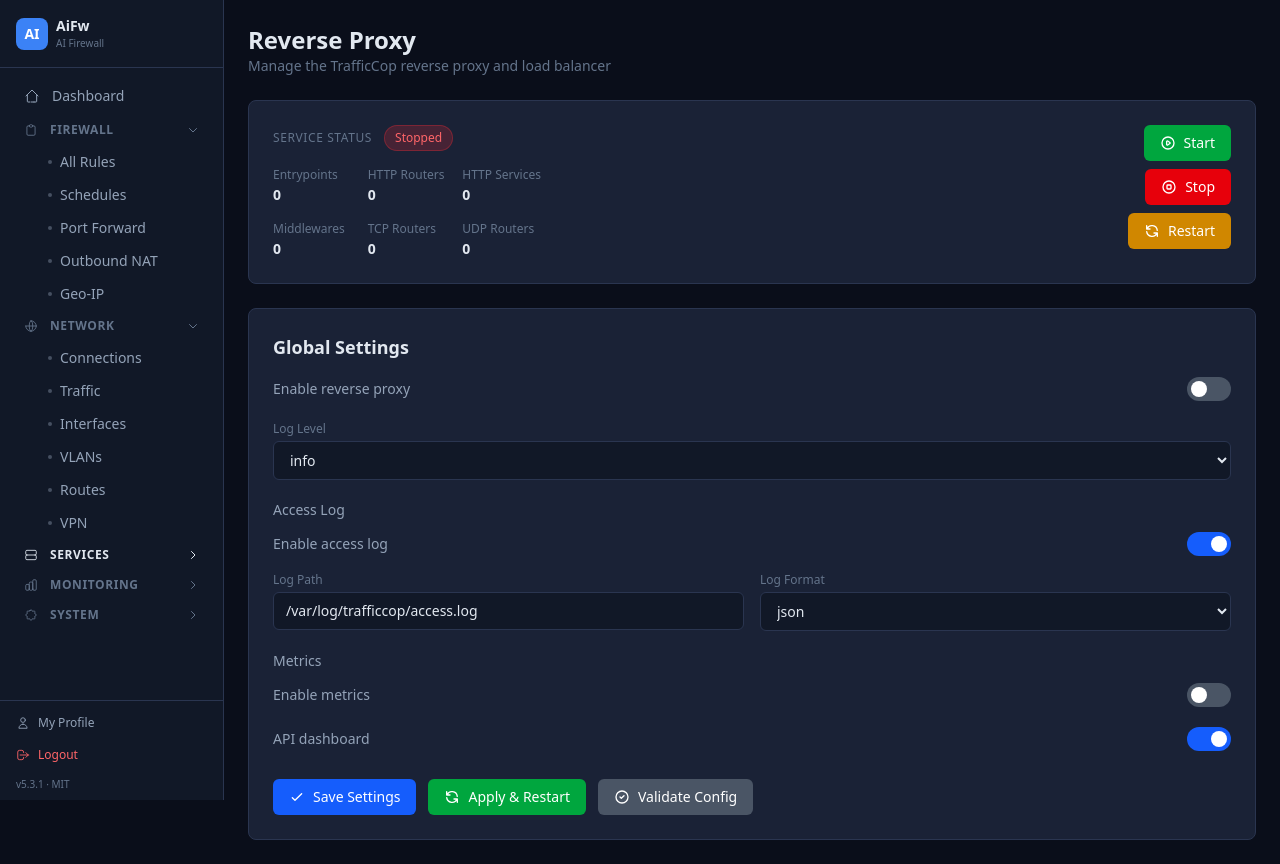
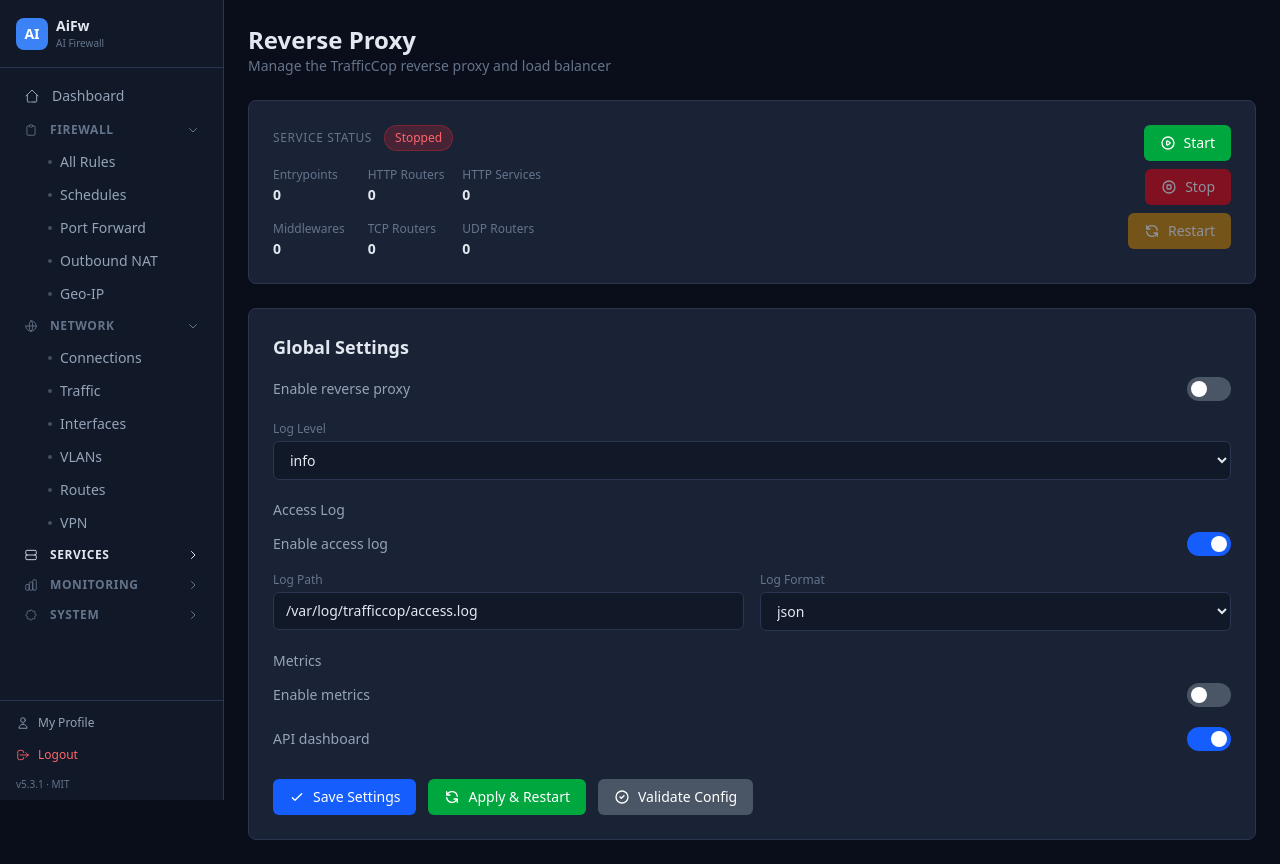
Before and after one commit to ZerosAndOnesLLC/AiFw, a Next.js app in the folder aifw-ui/: page /reverse-proxy in a window 1280 px wide. Built offline with nearby package versions, Linux system fonts and the light colour scheme; no server answers; sample sign-in values are in the browser's storage.

Commit message:
Fix reverse proxy button states: disable based on running status

```diff
--- a/aifw-ui/src/app/reverse-proxy/page.tsx
+++ b/aifw-ui/src/app/reverse-proxy/page.tsx
@@ -269,7 +269,7 @@ export default function ReverseProxyPage() {
           <div className="flex flex-wrap gap-2 sm:flex-col sm:items-end">
             <button
               onClick={() => serviceAction("start")}
-              disabled={!!actionLoading}
+              disabled={!!actionLoading || !!status?.running}
               className="px-4 py-2 bg-green-600 hover:bg-green-700 text-white text-sm rounded-md disabled:opacity-50 flex items-center gap-2 transition-colors"
             >
               <svg className="w-4 h-4" fill="none" viewBox="0 0 24 24" stroke="currentColor" strokeWidth={2}>
@@ -280,7 +280,7 @@ export default function ReverseProxyPage() {
             </button>
             <button
               onClick={() => serviceAction("stop")}
-              disabled={!!actionLoading}
+              disabled={!!actionLoading || !status?.running}
               className="px-4 py-2 bg-red-600 hover:bg-red-700 text-white text-sm rounded-md disabled:opacity-50 flex items-center gap-2 transition-colors"
             >
               <svg className="w-4 h-4" fill="none" viewBox="0 0 24 24" stroke="currentColor" strokeWidth={2}>
@@ -291,7 +291,7 @@ export default function ReverseProxyPage() {
             </button>
             <button
               onClick={() => serviceAction("restart")}
-              disabled={!!actionLoading}
+              disabled={!!actionLoading || !status?.running}
               className="px-4 py-2 bg-yellow-600 hover:bg-yellow-700 text-white text-sm rounded-md disabled:opacity-50 flex items-center gap-2 transition-colors"
             >
               <svg className="w-4 h-4" fill="none" viewBox="0 0 24 24" stroke="currentColor" strokeWidth={2}>
```
